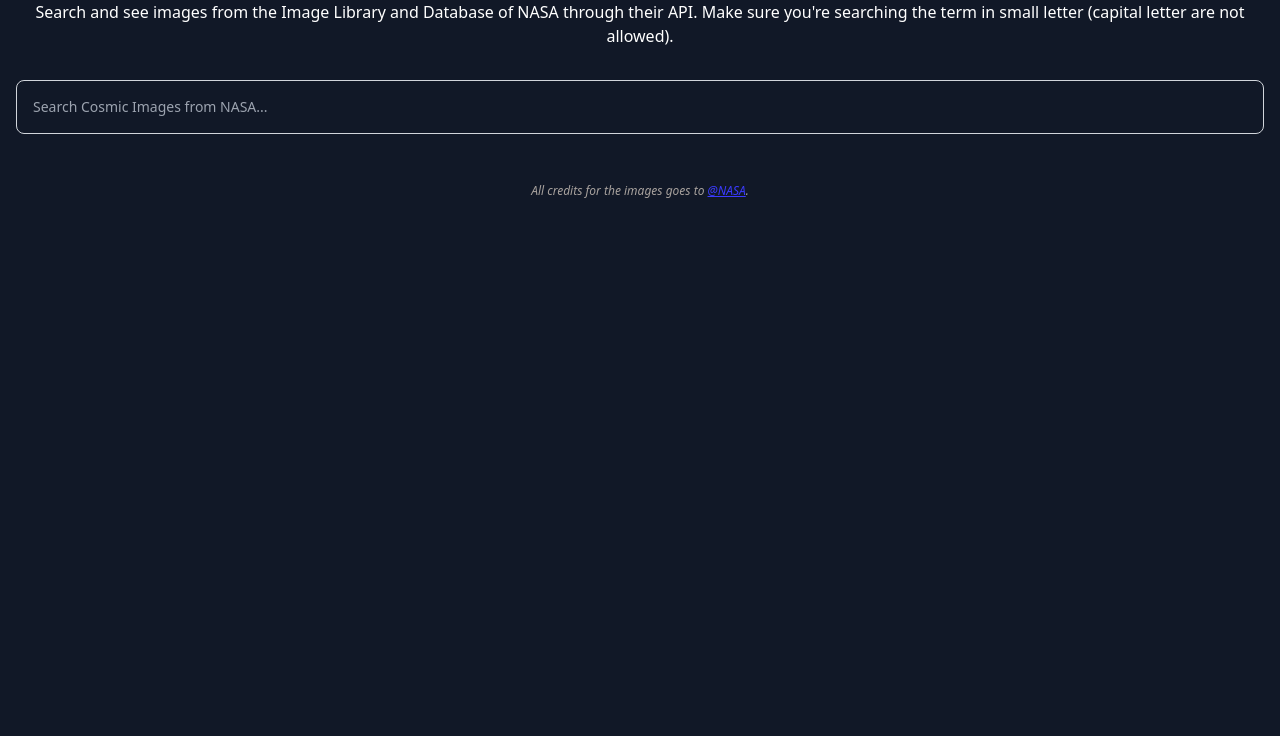
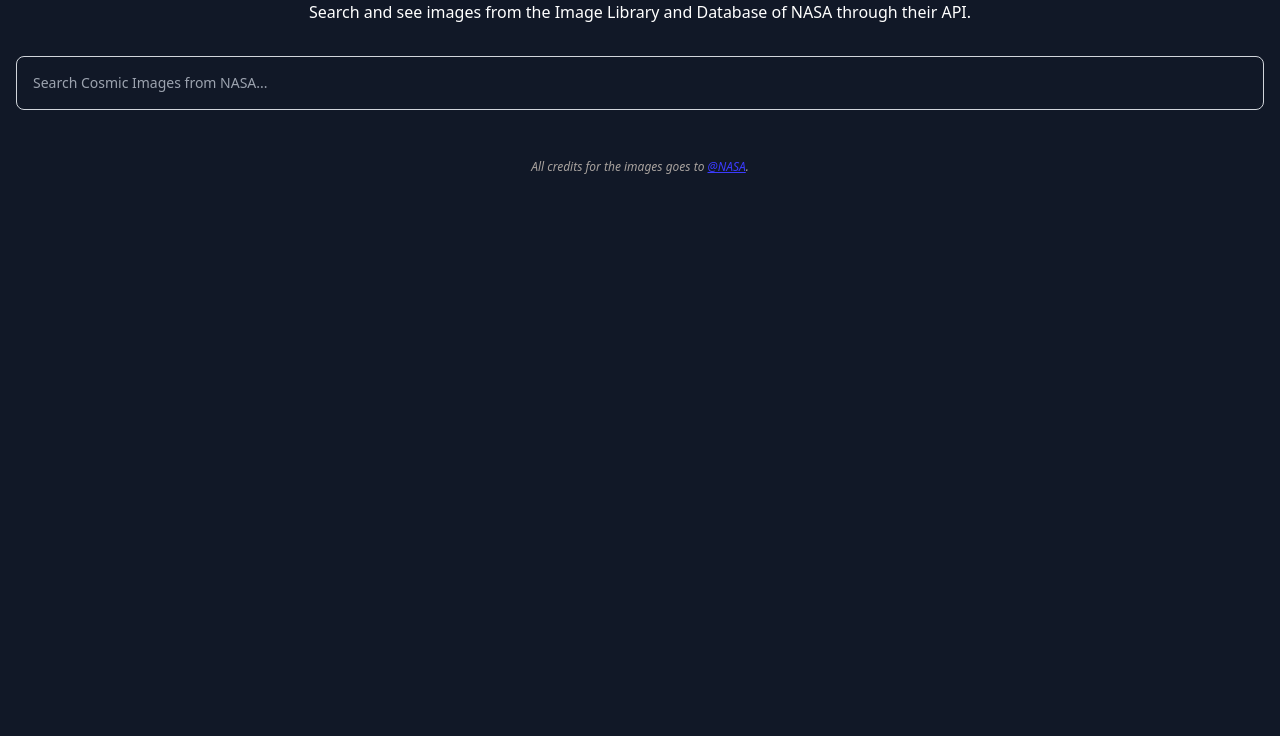
Before and after one commit to devsujay19/NASA-Eye, a plain HTML site: page index.html in a window 1280 px wide. Shown: the part 64-800 px from the top of the page. Drawn offline with nearby package versions, Linux system fonts and the light colour scheme.

Commit message:
Update index.html

```diff
--- a/index.html
+++ b/index.html
@@ -47,8 +47,7 @@
       <h1 class="text-2xl font-bold text-white text-center mb-4">NASA Eye</h1>
       <p class="text-center mb-8 text-white">
         Search and see images from the Image Library and Database of NASA
-        through their API. Make sure you're searching the term in small letter
-        (capital letter are not allowed).
+        through their API.
       </p>
       <input
         id="searchInput"
```
